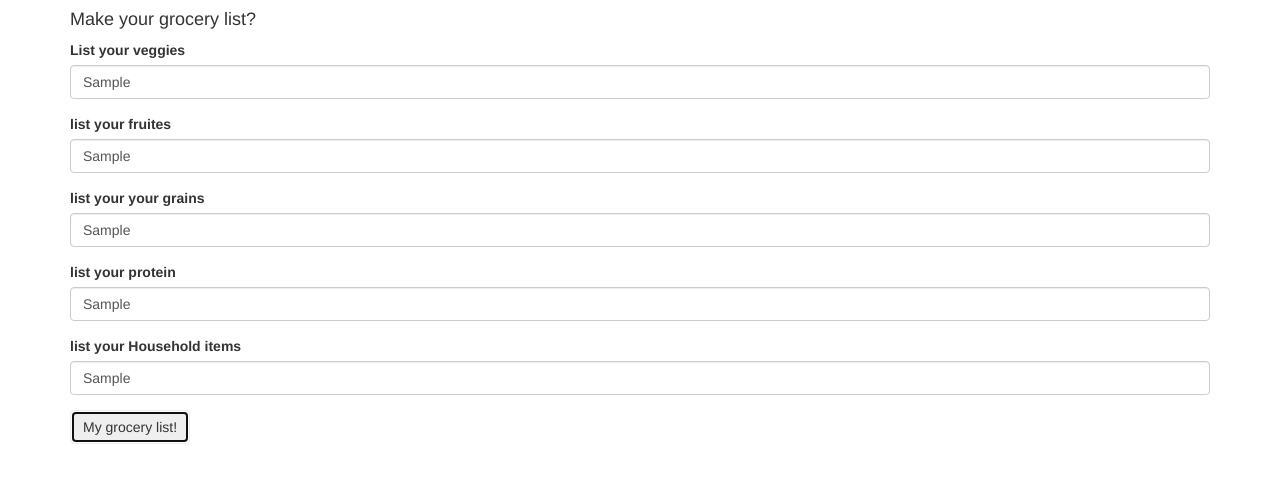
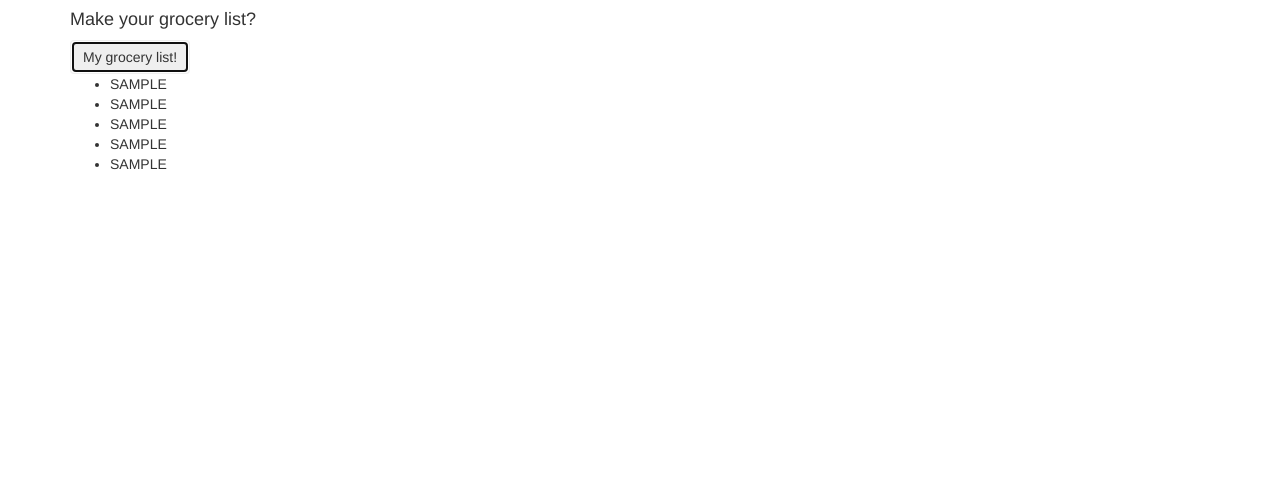
Before and after one commit to SNulu/Groceries-List, a plain HTML site: page index.html in a window 1280 px wide. Both pictures are taken after typing "Sample", "Sample", "Sample", "Sample", "Sample" into the empty fields and a click on the button "My grocery list!". Drawn offline with Linux system fonts and the light colour scheme.

Commit message:
add ul tags to display the sorted list of things as list items inside a ul.

```diff
--- a/index.html
+++ b/index.html
@@ -40,6 +40,9 @@
 
         <button type="submit" class="btn">My grocery list!</button>
       </form>
+      <ul>
+
+      </ul>
       <p><span id="display"></span></p>
     </div>
   </body>
--- a/js/scripts.js
+++ b/js/scripts.js
@@ -1,40 +1,18 @@
-
-
-
-
-
-
-
-
-
-
-
-
-
-
-
-
 $(document).ready(function() {
   $("#formOne").submit(function(event){
-
-
-  event.preventDefault();
+    var listsArr = [];
+    for (var i = 1; i <= 5; i++){
+      listsArr.push($("#item"+i).val());
+    }
+    listsArr = listsArr.map(function(grow){
+    return grow.toUpperCase();
+    })
+    listsArr = listsArr.sort();
+    for (var i = 0; i < listsArr.length; i++) {
+      $("ul").append("<li>" +listsArr[i] +"</li>");
+    }
+    $(".form-group").toggle();
+    event.preventDefault();
+    console.log(listsArr);
+  });
 });
-});
-
-
-/*
-var input = $("#sentence").val();
-var newArr = [];
-
-for (var i = 0; i < input.length; i++)
-{
-if (input[i] === "a" || input[i] === "e" || input[i] === "i" || input[i] === "o" || input[i] === "u"){
- newArr.push("-");
-} else {
-	newArr.push(input[i]);
-}
-}
-var final = newArr.join("");
-$("#display").text(final).val();
-*/
```
